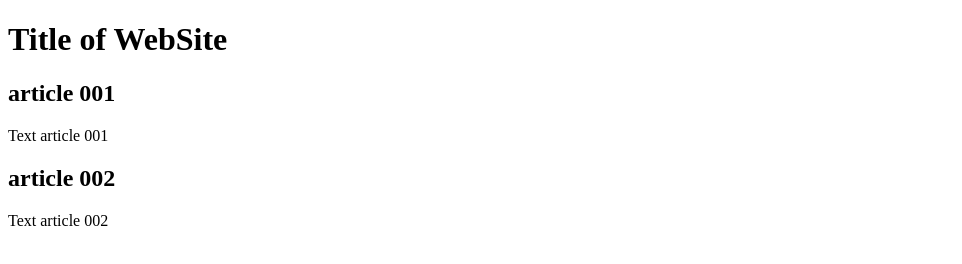
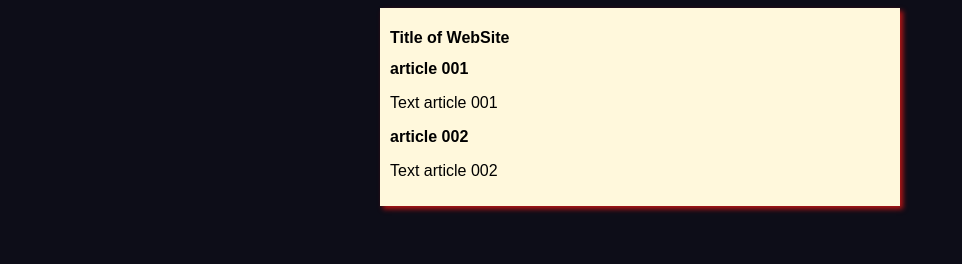
Before and after one commit to Cosentin0/projeto-site, a plain HTML site: page index.html in a window 1280 px wide. Shown: the whole page, without its empty margins (0-962 px from the left). Drawn offline with Linux system fonts and the light colour scheme.

Commit message:
I started the design

```diff
--- a/index.html
+++ b/index.html
@@ -5,6 +5,7 @@
     <meta http-equiv="X-UA-Compatible" content="IE=edge">
     <meta name="viewport" content="width=device-width, initial-scale=1.0">
     <title>Title of WebSite</title>
+    <link rel="stylesheet" href="style.css">
 </head>
 <body>
     <main>
--- /dev/null
+++ b/style.css
@@ -0,0 +1,16 @@
+*{
+    font-family: Arial, Helvetica, sans-serif;
+    font-size: 16px;
+}
+body{
+    background-color: rgb(13, 13, 24);
+
+}
+
+main{
+    background-color: cornsilk;
+    width: 500px;
+    margin: auto;
+    padding: 10px;
+    box-shadow: 3px 3px 5px rgb(182, 21, 21);
+}
```
